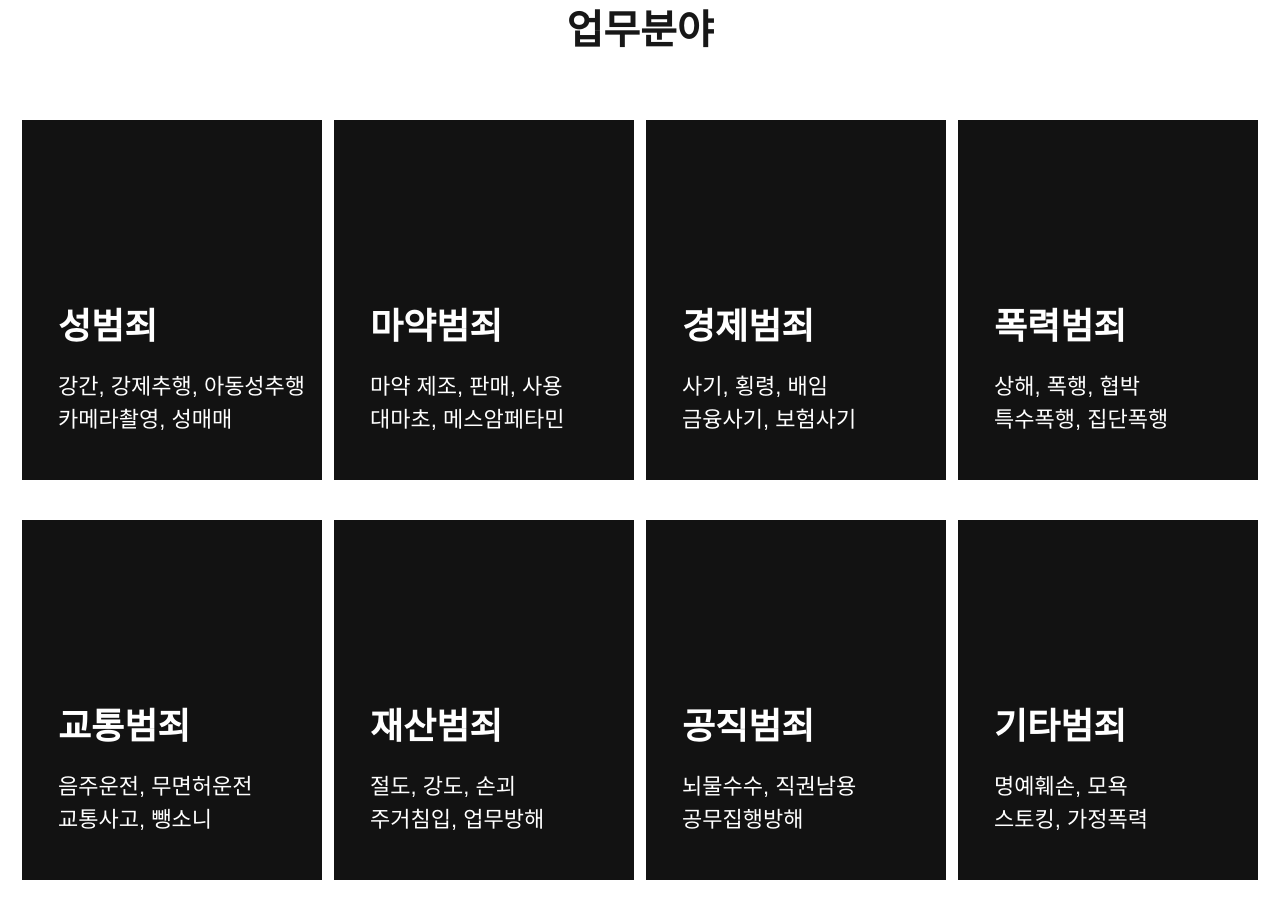
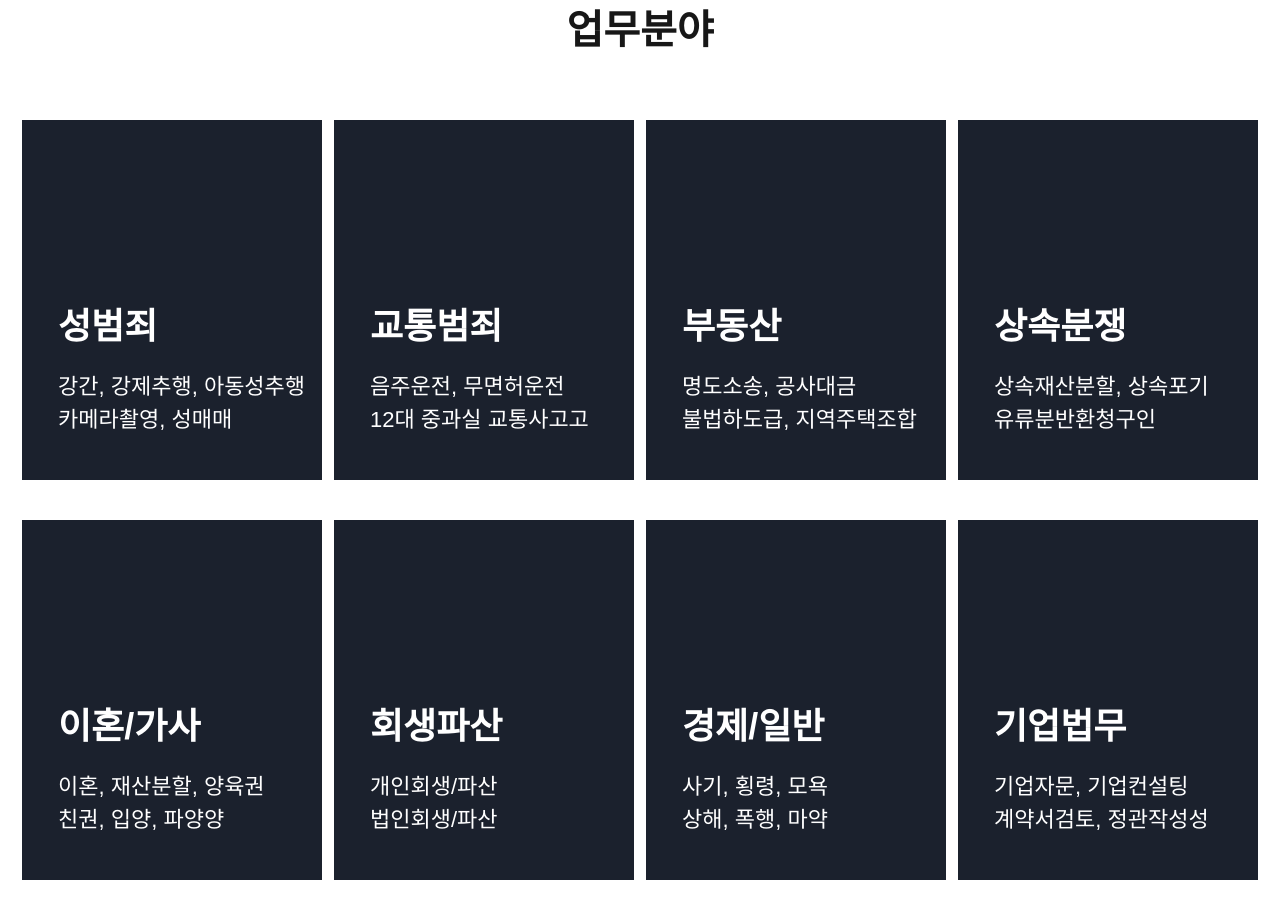
Before and after one commit to yeeeeeji/CodeStar, a Next.js app in the folder sample-lawfirm/client/: page / in a window 1280 px wide. Shown: the part 1300-2218 px from the top of the page. Built offline with nearby package versions, Linux system fonts and the light colour scheme.

Commit message:
design: 카드 배경색 변경 및 hover시 효과 추가

```diff
--- a/sample-lawfirm/client/src/app/_components/work-area-section/practice-area.tsx
+++ b/sample-lawfirm/client/src/app/_components/work-area-section/practice-area.tsx
@@ -9,32 +9,32 @@ export default function PracticeArea() {
       details: ['강간, 강제추행, 아동성추행', '카메라촬영, 성매매']
     },
     {
-      title: '마약범죄',
-      details: ['마약 제조, 판매, 사용', '대마초, 메스암페타민']
+      title: '교통범죄',
+      details: ['음주운전, 무면허운전', '12대 중과실 교통사고고']
     },
     {
-      title: '경제범죄',
-      details: ['사기, 횡령, 배임', '금융사기, 보험사기']
+      title: '부동산',
+      details: ['명도소송, 공사대금', '불법하도급, 지역주택조합']
     },
     {
-      title: '폭력범죄',
-      details: ['상해, 폭행, 협박', '특수폭행, 집단폭행']
+      title: '상속분쟁',
+      details: ['상속재산분할, 상속포기', '유류분반환청구인']
     },
     {
-      title: '교통범죄',
-      details: ['음주운전, 무면허운전', '교통사고, 뺑소니']
+      title: '이혼/가사',
+      details: ['이혼, 재산분할, 양육권', '친권, 입양, 파양양']
     },
     {
-      title: '재산범죄',
-      details: ['절도, 강도, 손괴', '주거침입, 업무방해']
+      title: '회생파산',
+      details: ['개인회생/파산', '법인회생/파산']
     },
     {
-      title: '공직범죄',
-      details: ['뇌물수수, 직권남용', '공무집행방해']
+      title: '경제/일반',
+      details: ['사기, 횡령, 모욕', '상해, 폭행, 마약']
     },
     {
-      title: '기타범죄',
-      details: ['명예훼손, 모욕', '스토킹, 가정폭력']
+      title: '기업법무',
+      details: ['기업자문, 기업컨설팅', '계약서검토, 정관작성성']
     }
   ];
 
@@ -44,7 +44,6 @@ export default function PracticeArea() {
         <WorkAreaTitle title='업무분야' position='center' />
       </div>
 
-      {/* PC/Tablet */}
       <div
         className='
           hidden sm:grid
@@ -59,7 +58,6 @@ export default function PracticeArea() {
         ))}
       </div>
 
-      {/* Mobile */}
       <div className='sm:hidden overflow-x-auto'>
         <div className='flex space-x-4 pl-2'>
           {practiceAreas.map((area, index) => (
--- a/sample-lawfirm/client/src/app/_components/work-area-section/practice-item-mobile.tsx
+++ b/sample-lawfirm/client/src/app/_components/work-area-section/practice-item-mobile.tsx
@@ -5,10 +5,10 @@ interface PracticeItemMobileProps {
 
 export default function PracticeItemMobile({ title, details }: PracticeItemMobileProps) {
   return (
-    <div className='min-w-[60%] max-w-[240px] w-full h-[300px] bg-codestar-black flex-shrink-0 flex flex-col justify-end pb-8 pl-5'>
-      <p className='text-white text-[24px] font-semibold'>{title}</p>
+    <div className='min-w-[60%] max-w-[240px] w-full h-[300px] bg-[#1B212D] flex-shrink-0 flex flex-col justify-end pb-8 pl-5 relative overflow-hidden cursor-pointer before:absolute before:inset-0 before:bg-black before:opacity-0 hover:before:opacity-20 before:transition-opacity before:duration-300 before:ease-in-out'>
+      <p className='text-white text-[24px] font-semibold relative z-10'>{title}</p>
       {details.map((detail, index) => (
-        <p key={index} className='text-white text-[16px] font-medium'>
+        <p key={index} className='text-white text-[16px] font-medium relative z-10'>
           {detail}
         </p>
       ))}
--- a/sample-lawfirm/client/src/app/_components/work-area-section/practice-item.tsx
+++ b/sample-lawfirm/client/src/app/_components/work-area-section/practice-item.tsx
@@ -13,9 +13,12 @@ export default function PracticeItem({ title, details }: PracticeItemProps) {
         lg:max-w-[280px] lg:h-[340px]
         md:max-w-[260px] md:h-[320px]
         sm:max-w-[240px] sm:h-[300px]
-        bg-codestar-black flex flex-col justify-end
+        bg-[#1B212D] flex flex-col justify-end
         pb-8 sm:pb-9 md:pb-10 lg:pb-11
         pl-6 sm:pl-7 md:pl-8 lg:pl-9
+        relative overflow-hidden cursor-pointer
+        before:absolute before:inset-0 before:bg-black before:opacity-0
+        hover:before:opacity-20 before:transition-opacity before:duration-300 before:ease-in-out
       `}
     >
       <p
@@ -24,6 +27,7 @@ export default function PracticeItem({ title, details }: PracticeItemProps) {
           text-[24px] sm:text-[26px] md:text-[28px] lg:text-[32px] xl:text-[36px] 2xl:text-[40px]
           font-semibold
           pb-2 sm:pb-2 md:pb-2 lg:pb-3 xl:pb-4 2xl:pb-6
+          relative z-10
         '
       >
         {title}
@@ -31,7 +35,7 @@ export default function PracticeItem({ title, details }: PracticeItemProps) {
       {details.map((detail, index) => (
         <p
           key={index}
-          className='text-white text-[14px] sm:text-[16px] md:text-[18px] lg:text-[20px] xl:text-[22px] 2xl:text-[24px] font-medium'
+          className='text-white text-[14px] sm:text-[16px] md:text-[18px] lg:text-[20px] xl:text-[22px] 2xl:text-[24px] font-medium relative z-10'
         >
           {detail}
         </p>
--- a/sample-lawfirm/client/src/app/page.tsx
+++ b/sample-lawfirm/client/src/app/page.tsx
@@ -7,7 +7,7 @@ export default function Home() {
     <div>
       {/* 화면 맨 위 캐러셀 */}
       <Carousel />
-      {/* 숫자 현황 부분분 */}
+      {/* 숫자 현황 부분 */}
       <BusinessStatsSection />
       {/* 업무분야 */}
       <PracticeArea />
```
